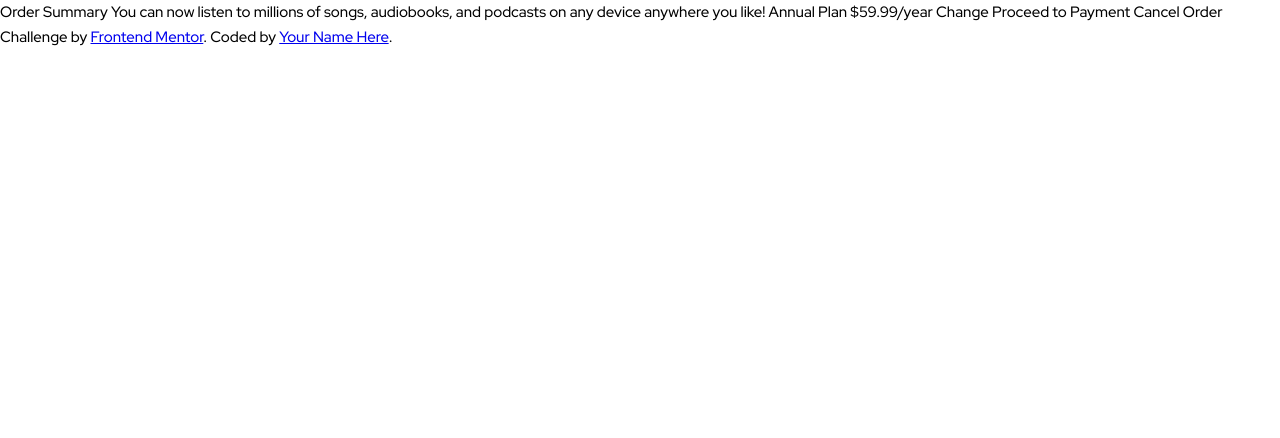
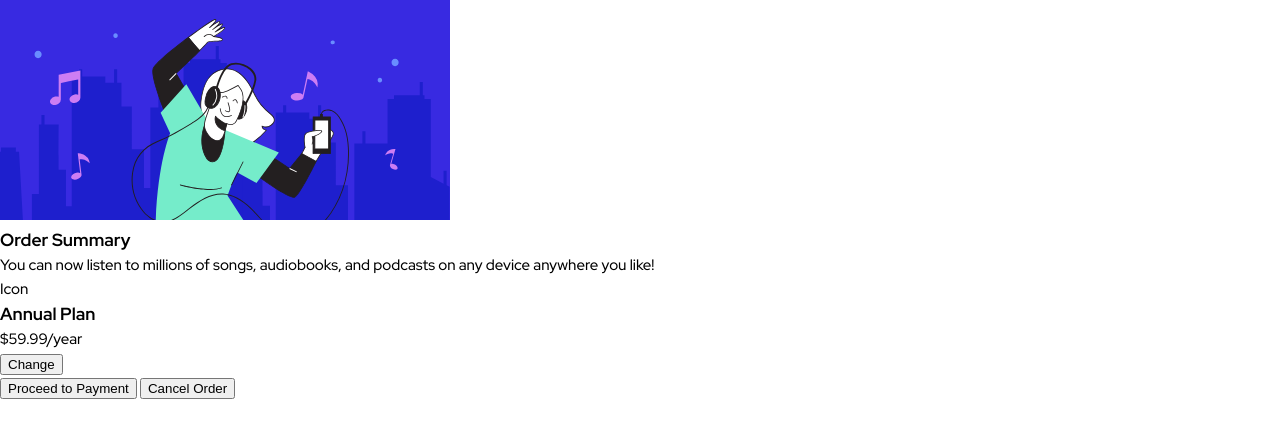
Before and after one commit to niezgoda-piotr/Frontend-Mentor---order-summary-component-main, a website built with Vite: page index.html in a window 1280 px wide. Built offline with nearby package versions, Linux system fonts and the light colour scheme.

Commit message:
Update and organize content

```diff
--- a/index.html
+++ b/index.html
@@ -10,23 +10,33 @@
     <title>Frontend Mentor | Order summary card</title>
 </head>
 <body>
-
-    Order Summary
-
-    You can now listen to millions of songs, audiobooks, and podcasts on any
-    device anywhere you like!
-
-    Annual Plan
-    $59.99/year
-
-    Change
-
-    Proceed to Payment
-    Cancel Order
-
-    <div class="attribution">
-        Challenge by <a href="https://www.frontendmentor.io?ref=challenge" target="_blank">Frontend Mentor</a>.
-        Coded by <a href="#">Your Name Here</a>.
-    </div>
+    <article class="main-container">
+        <picture>
+            <source media="(max-width:375px)" srcset="./images/illustration-hero.svg" type="image/svg+xml" width="375px">
+            <source media="(max-width:450px)" srcset="./images/illustration-hero.svg" type="image/svg+xml" width="450px">
+            <img src="./images/illustration-hero.svg" alt="illustration-hero">
+        </picture>
+        <section class="order-summary">
+            <h1>Order Summary</h1>
+            <p>You can now listen to millions of songs, audiobooks, and podcasts on any
+                device anywhere you like!</p>
+        </section>
+        <section class="payment-plan">
+            <div>
+                <span>Icon</span>
+                <span>
+                    <h3>Annual Plan</h3>
+                    <p>$59.99/year</p>
+                </span>
+                <span>
+                    <button>Change</button>
+                </span>
+            </div>
+        </section>
+        <section class="confirmation">
+            <button>Proceed to Payment</button>
+            <button>Cancel Order</button>
+        </section>
+    </article>
 </body>
 </html>
```
